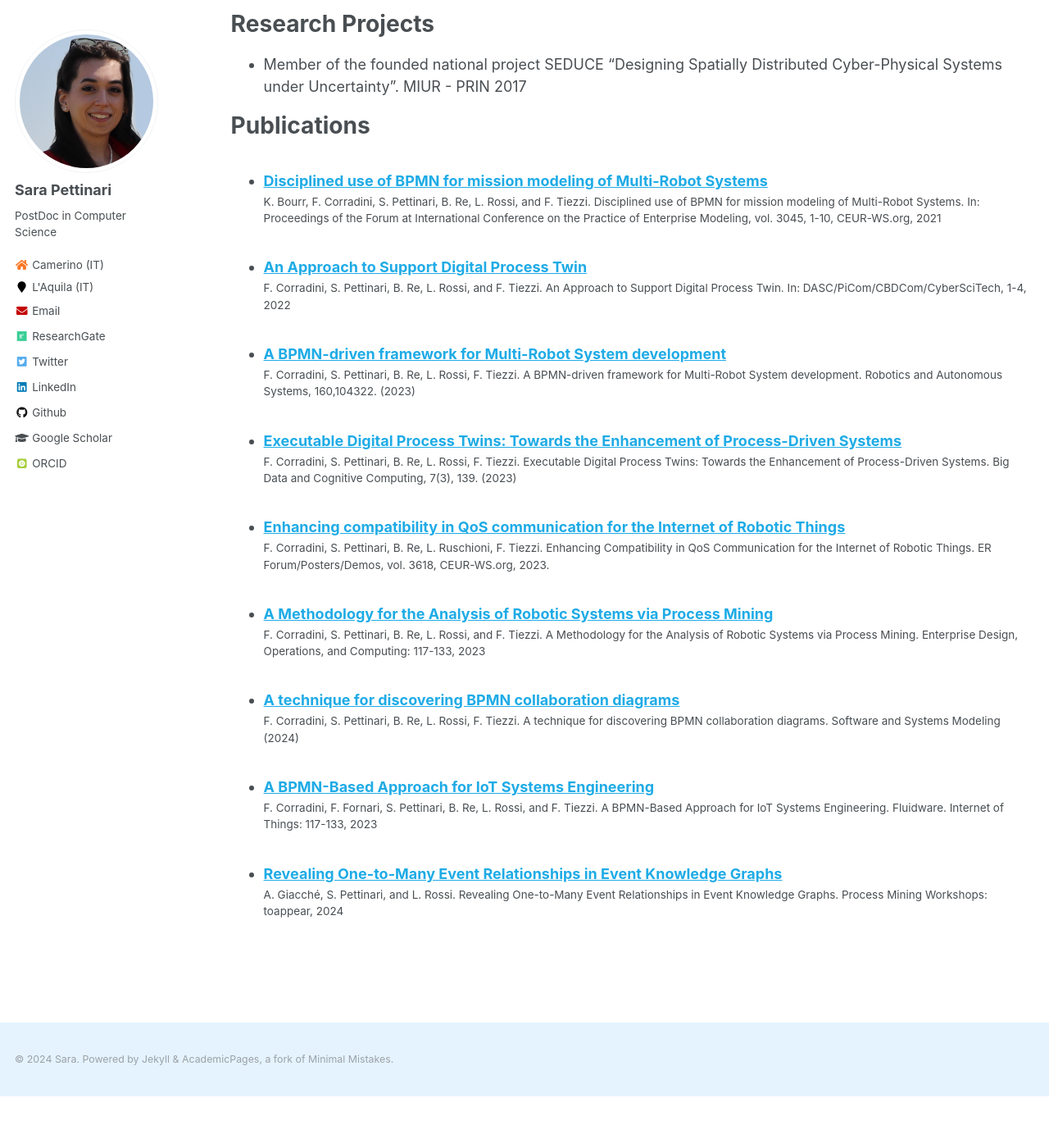
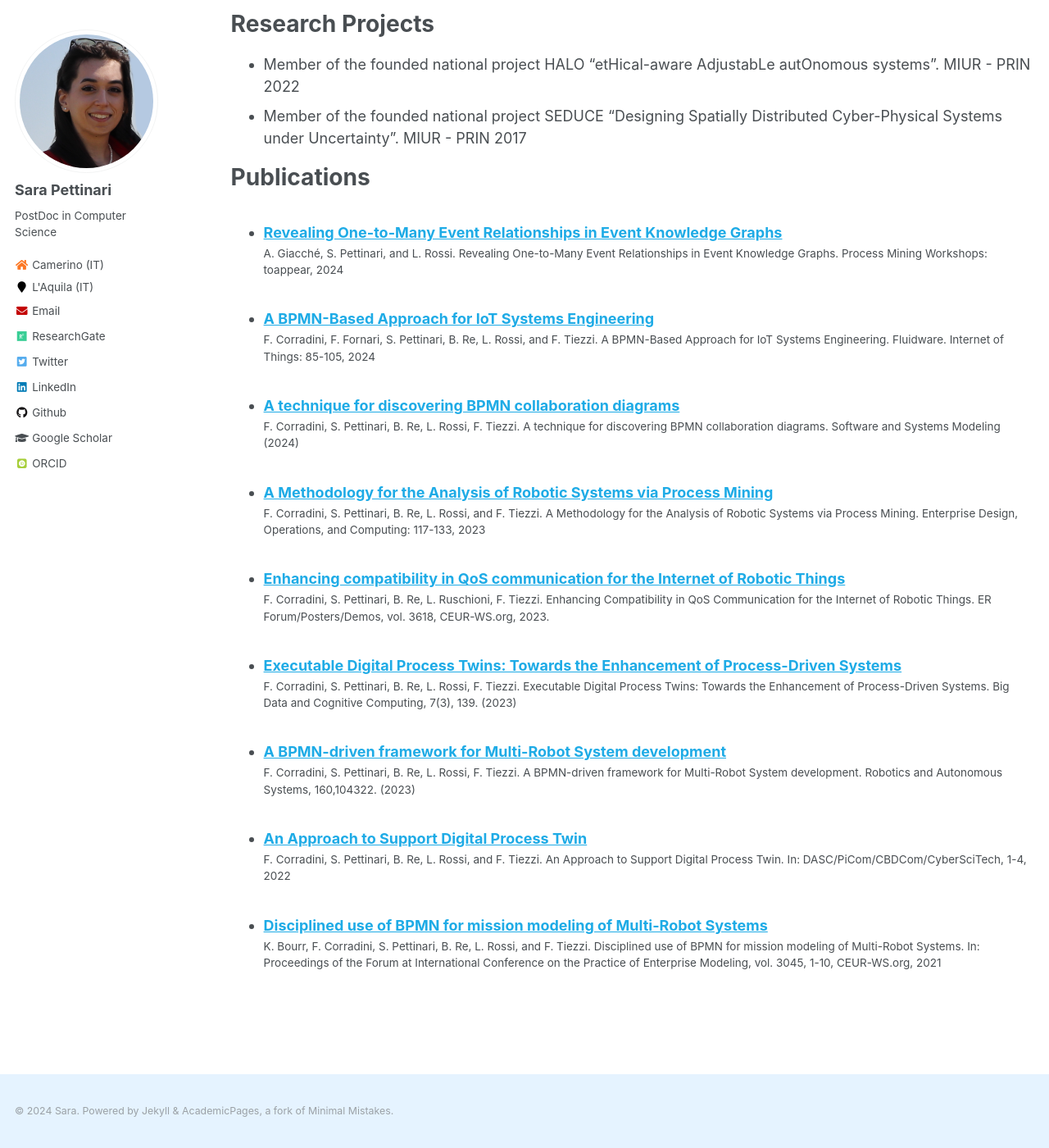
Before and after one commit to SaraPettinari/SaraPettinari.github.io, a Jekyll site: the page built from _pages/cv.md, in a window 1280 px wide and 1400 px high, scrolled down 813 px. Shown: the whole window at 82% size. Built offline with Jekyll 4.4.1, drawn with Linux system fonts in a browser that asks for light colours; some web fonts are replaced; before the commit the page ends 2150 px from its top, so only the background shows below that; some of the changed text lies outside the part shown.

Commit message:
style update

```diff
--- a/_pages/cv.md
+++ b/_pages/cv.md
@@ -33,16 +33,17 @@ Courses and Schools
 
 Research Groups
 ======
-* Member of the Process and Service Lab ([PROS Lab](https://pros.unicam.it)) at University of Camerino (Italy) - 2020
+* Member of the Process and Service Lab ([PROS Lab](https://pros.unicam.it)) at University of Camerino (Italy) - 2020-24
 
 
 Research Projects
 ======
+* Member of the founded national project HALO “etHical-aware AdjustabLe autOnomous systems”. MIUR - PRIN 2022
 * Member of the founded national project SEDUCE “Designing Spatially Distributed Cyber-Physical Systems under Uncertainty”. MIUR - PRIN 2017
 
 
 Publications
 ======
-  <ul>{% for post in site.publications %}
+  <ul>{% for post in site.publications reversed %}
     {% include archive-single-cv.html %}
   {% endfor %}</ul>
--- a/_publications/b-1.md
+++ b/_publications/b-1.md
@@ -6,7 +6,7 @@ excerpt: ''
 date: 2024-05-01
 venue: 'Fluidware. Internet of Things'
 paperurl: 'https://www.researchgate.net/publication/382227457_A_BPMN-Based_Approach_for_IoT_Systems_Engineering'
-citation: 'F. Corradini, F. Fornari, S. Pettinari, B. Re, L. Rossi, and F. Tiezzi. A BPMN-Based Approach for IoT Systems Engineering. Fluidware. Internet of Things: 117-133, 2023'
+citation: 'F. Corradini, F. Fornari, S. Pettinari, B. Re, L. Rossi, and F. Tiezzi. A BPMN-Based Approach for IoT Systems Engineering. Fluidware. Internet of Things: 85-105, 2024'
 tool: 'none'
 ---
 
@@ -20,7 +20,7 @@ The management of IoT systems is often challenging, requiring advanced skills, e
 
 ***
 
-Cite as: F. Corradini, F. Fornari, S. Pettinari, B. Re, L. Rossi, and F. Tiezzi. _A BPMN-Based Approach for IoT Systems Engineering_. Fluidware. Internet of Things: 117-133, 2023
+Cite as: F. Corradini, F. Fornari, S. Pettinari, B. Re, L. Rossi, and F. Tiezzi. _A BPMN-Based Approach for IoT Systems Engineering_. Fluidware. Internet of Things: 85-105, 20234
 
 
 <pre>
```
Also changed, not shown: _pages/about.md (+0 -1 lines), _pages/publications.html (added, +33 -0 lines), _pages/research.md (+2 -2 lines), _pages/publications_1.md (renamed from _pages/publications.md).
